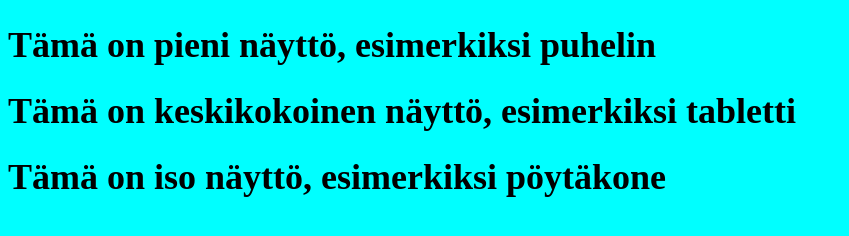
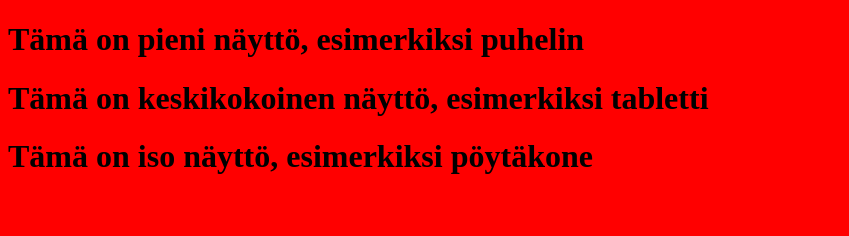
Before and after one commit to BomanC/Mediaquery_alkeet, a plain HTML site: page index.html in a window 1280 px wide. Shown: the whole page, without its empty margins (0-849 px from the left). Drawn offline with Linux system fonts and the light colour scheme.

Commit message:
index.html

```diff
--- a/style.css
+++ b/style.css
@@ -1,7 +1,6 @@
 body {
-    font-size: 18px;
     width: 800px;
-    background-color: aqua;
+    background-color: red;
 }
 
 @media screen and (max-widht: 424px) {
```
